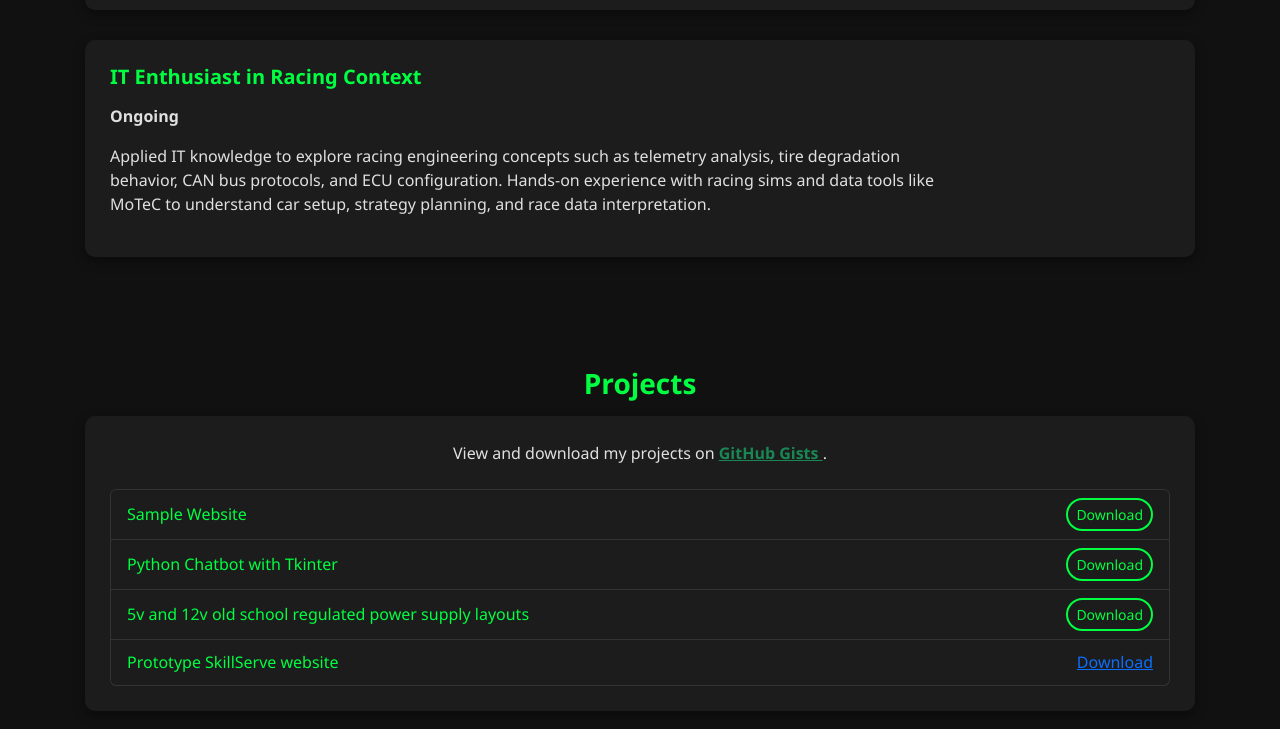
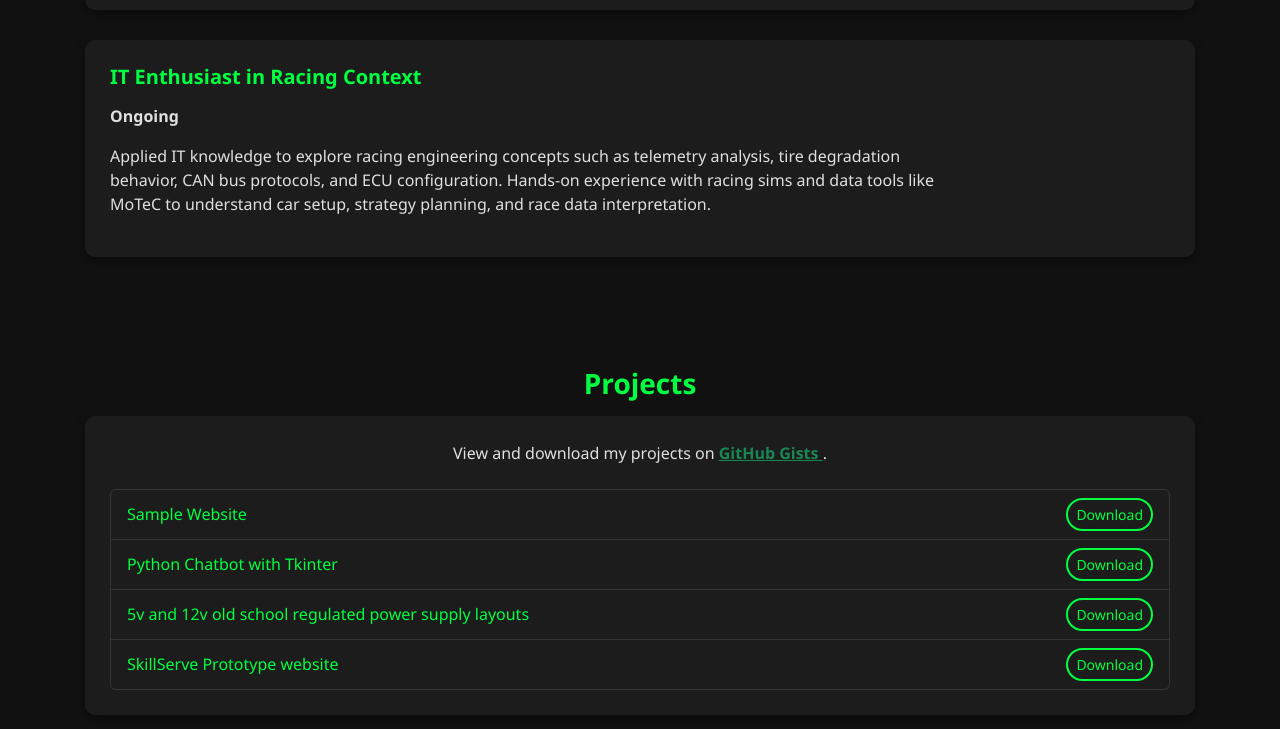
Before and after one commit to jawbythen911/Resume-mema, a plain HTML site: page index.html in a window 1280 px wide. Shown: the part 1578-2307 px from the top of the page. Drawn offline with nearby package versions, Linux system fonts and the light colour scheme.

Commit message:
Update index.html

```diff
--- a/index.html
+++ b/index.html
@@ -261,8 +261,8 @@
         <a href="https://drive.google.com/drive/folders/13TVXxy6xi694WG87q_qOhXsB8uWTouOu" download class="btn btn-sm btn-outline-primary">Download</a>
       </li>
       <li class="list-group-item d-flex justify-content-between align-items-center">
-        <span>Prototype SkillServe website</span>
-        <a href="https://jawbythen911.github.io/JobConnect/">Download</a>
+        <span>SkillServe Prototype website</span>
+        <a href="https://jawbythen911.github.io/JobConnect/" download class="btn btn-sm btn-outline-primary">Download</a>
       </li>
     </ul>
   </div>
```
